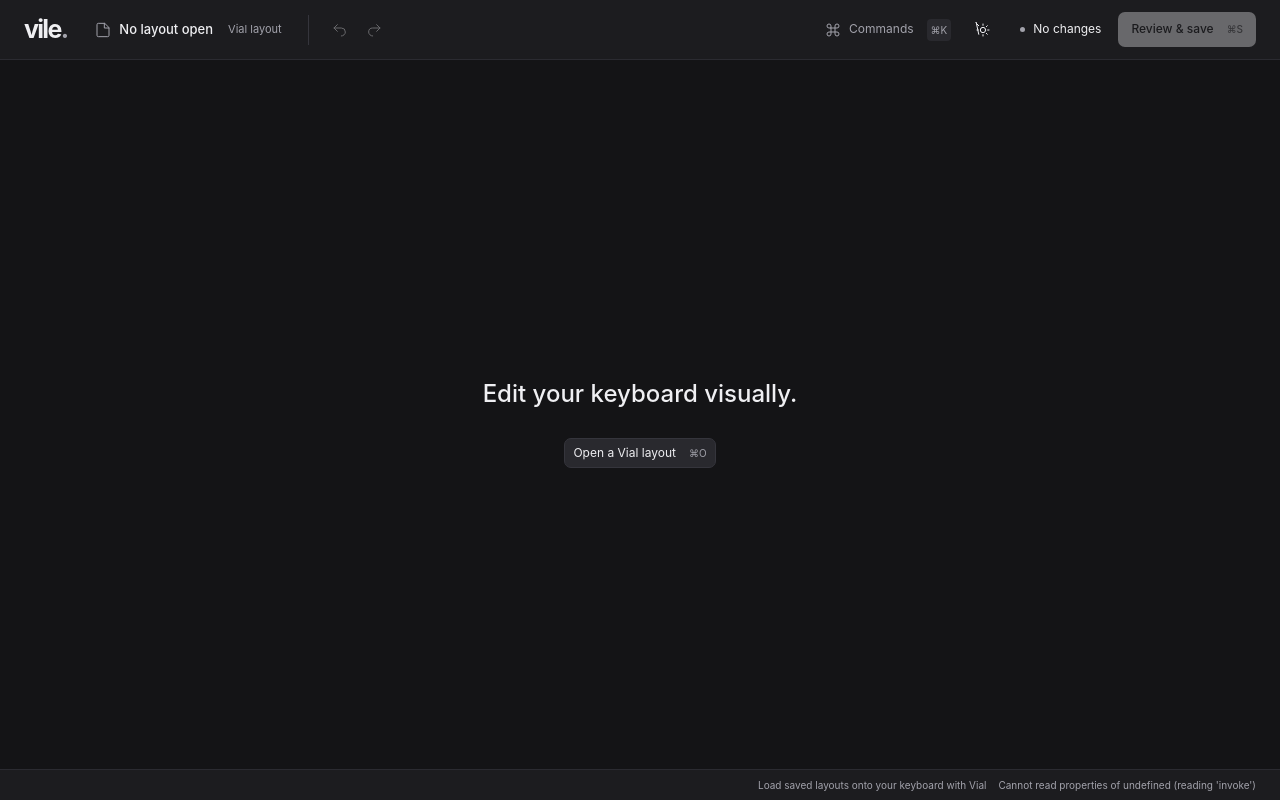
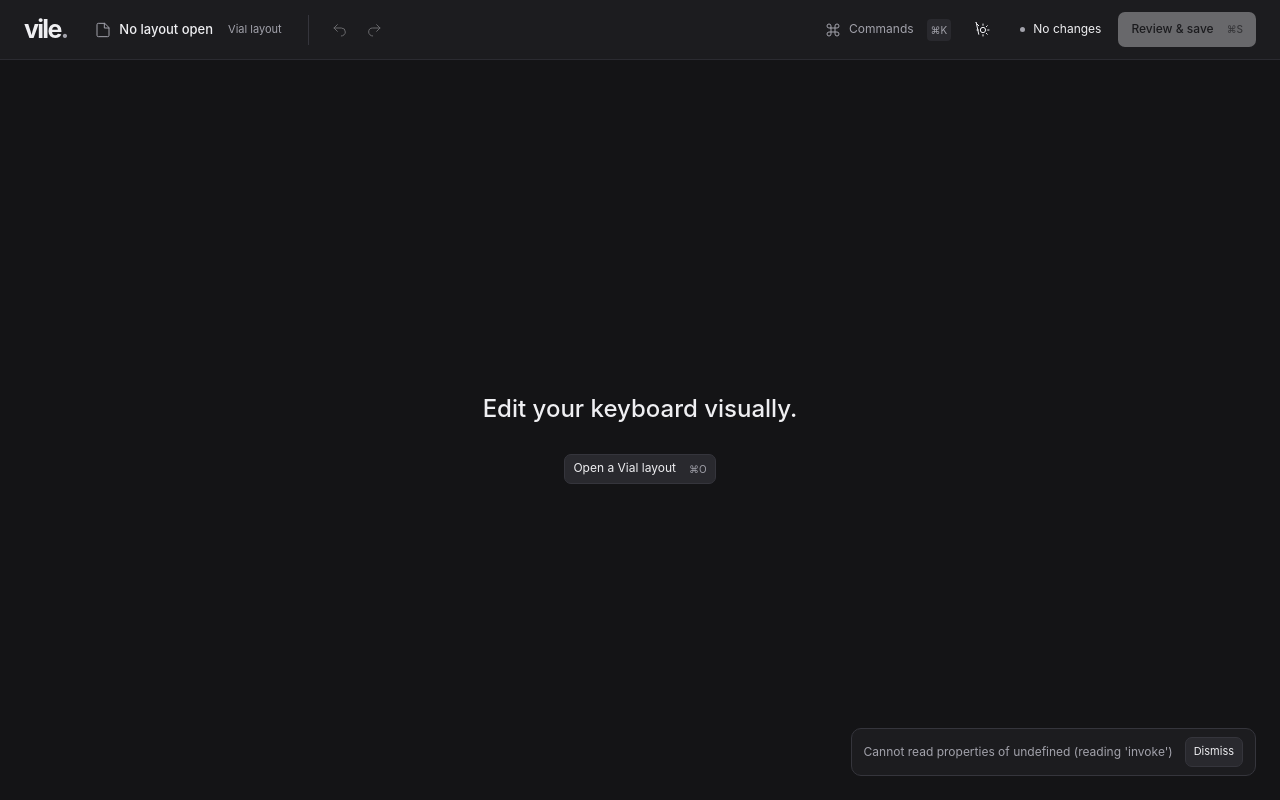
Before and after one commit to jemcorr/vile, a Svelte app in the folder app/: page / in a window 1280 px wide. Built offline with nearby package versions, Linux system fonts and the light colour scheme.

Commit message:
replace the footer with status toasts

```diff
--- a/app/src/App.svelte
+++ b/app/src/App.svelte
@@ -2,7 +2,7 @@
   import { onMount, tick } from "svelte";
   import { listen } from "@tauri-apps/api/event";
   import { api, errorText } from "./lib/api";
-  import { ui, setView } from "./lib/state.svelte";
+  import { notify, ui, setView } from "./lib/state.svelte";
   import { neighbor } from "./lib/grid";
   import { actionFor, type Action } from "./lib/keymap";
   import { COMMANDS, commandReason } from "./lib/palette";
@@ -73,6 +73,18 @@
     }
   });
   let busy = $state(false);
+  let toastVisible = $state(false);
+  $effect(() => {
+    void ui.messageSeq;
+    if (!ui.message) {
+      toastVisible = false;
+      return;
+    }
+    toastVisible = true;
+    if (ui.messageError) return;
+    const timer = setTimeout(() => (toastVisible = false), 3000);
+    return () => clearTimeout(timer);
+  });
   let definitionStatus = $state("");
   async function refreshGeometry(): Promise<void> {
     try {
@@ -104,7 +116,7 @@
       ui.mode === "palette" ||
       !(e.target instanceof Element) ||
       !e.target.matches(
-        ".app,.toolbar,.spacer,.layers,.workspace,.board,.board-heading,aside,.panels,.picker-dock,.picker,.picker-head,.tiles,footer",
+        ".app,.toolbar,.spacer,.layers,.workspace,.board,.board-heading,aside,.panels,.picker-dock,.picker,.picker-head,.tiles",
       )
     )
       return false;
@@ -258,7 +270,7 @@
       setView(await api.getView());
       return true;
     } catch (e) {
-      ui.message = errorText(e);
+      notify(errorText(e), true);
       return false;
     }
   }
@@ -267,10 +279,10 @@
     busy = true;
     try {
       setView(await api.applyOp(op));
-      ui.message = ui.view?.warnings.length ? ui.view.warnings.join("; ") : done;
+      notify(ui.view?.warnings.length ? ui.view.warnings.join("; ") : done);
       return true;
     } catch (e) {
-      ui.message = errorText(e);
+      notify(errorText(e), true);
       return false;
     } finally {
       busy = false;
@@ -285,7 +297,7 @@
       const view = await call();
       if (view) setView(view);
     } catch (e) {
-      ui.message = errorText(e);
+      notify(errorText(e), true);
     } finally {
       busy = false;
     }
@@ -316,11 +328,11 @@
       );
       if (existing < 0) {
         if (keys.length >= 4) {
-          ui.message = "A combo supports at most four distinct trigger keycodes";
+          notify("A combo supports at most four distinct trigger keycodes");
           return;
         }
         if (cell.code === 0) {
-          ui.message = "No key cannot be a combo trigger";
+          notify("No key cannot be a combo trigger");
           return;
         }
         keys.push(cell.wire);
@@ -351,15 +363,15 @@
   }
   function assign(key: KeycodeView): void {
     if (drafts) {
-      ui.message = "Apply or revert the macro draft before assigning keys";
+      notify("Apply or revert the macro draft before assigning keys");
       return;
     }
     if (ui.comboEditing !== null && activeFeaturePath[0] !== `combo[${ui.comboEditing}][4]`) {
-      ui.message = "Select this combo's output field before assigning from the picker";
+      notify("Select this combo's output field before assigning from the picker");
       return;
     }
     if (!selectedPaths.length) {
-      ui.message = "Select a key or keycode field first";
+      notify("Select a key or keycode field first");
       return;
     }
     if (ui.baseTarget) {
@@ -372,7 +384,7 @@
   }
   function patch(patch: KeyPartsPatch): void {
     if (drafts) {
-      ui.message = "Apply or revert the macro draft first";
+      notify("Apply or revert the macro draft first");
       return;
     }
     void apply({ type: "patchFields", paths: selectedPaths, patch });
@@ -384,18 +396,18 @@
       if (view) {
         resetDocument();
         setView(view);
-        ui.message = `Opened ${view.path}`;
+        notify(`Opened ${view.path}`);
         void refreshGeometry();
       }
     } catch (e) {
-      ui.message = errorText(e);
+      notify(errorText(e), true);
     } finally {
       busy = false;
     }
   }
   function beginSave(saveAs = false): void {
     if (drafts) {
-      ui.message = "Apply or revert the macro draft before saving";
+      notify("Apply or revert the macro draft before saving");
       return;
     }
     if (!ui.view) return;
@@ -413,7 +425,7 @@
       return;
     }
     if (review.revision !== ui.view.revision) {
-      ui.message = "The document changed. Review its current diff before saving";
+      notify("The document changed. Review its current diff before saving");
       review = {
         ...review,
         revision: ui.view.revision,
@@ -429,12 +441,12 @@
         setView(view);
         review = null;
         completed = true;
-        ui.message = `Saved ${view.path}`;
+        notify(`Saved ${view.path}`);
       }
     } catch (e) {
       const saveError = errorText(e);
       await refresh();
-      ui.message = saveError;
+      notify(saveError, true);
       if (review) review = { ...review, revision: -1, error: saveError };
     } finally {
       busy = false;
@@ -466,15 +478,15 @@
     if (id === "exportPng" && ui.view) {
       const view = ui.view;
       busy = true;
-      ui.message = "Rendering layer PNG…";
+      notify("Rendering layer PNG…");
       try {
         const { png, layerCount } = await renderLayerSheet(view);
         const path = await api.exportLayers(png, view.revision);
-        ui.message = path
-          ? `Exported ${layerCount} ${layerCount === 1 ? "layer" : "layers"} to ${path}`
-          : "PNG export canceled";
+        notify(
+          path ? `Exported ${layerCount} ${layerCount === 1 ? "layer" : "layers"} to ${path}` : "PNG export canceled",
+        );
       } catch (e) {
-        ui.message = errorText(e);
+        notify(errorText(e), true);
       } finally {
         busy = false;
       }
@@ -482,7 +494,7 @@
     }
     if (id === "undo" || id === "redo") {
       if (drafts) {
-        ui.message = "Apply or revert the macro draft first";
+        notify("Apply or revert the macro draft first");
         return;
       }
       await change(() => (id === "undo" ? api.undo() : api.redo()));
@@ -495,11 +507,11 @@
     }
     if (id === "swapKeys") {
       if (ui.selection.length !== 1) {
-        ui.message = "Select one key, then choose its swap target";
+        notify("Select one key, then choose its swap target");
         return;
       }
       ui.swapMark = ui.selection.map((key) => ({ layer: ui.layer, key }));
-      ui.message = "Click the key to swap with. Escape cancels.";
+      notify("Click the key to swap with. Escape cancels.");
       return;
     }
     const keyOps = {
@@ -967,11 +979,9 @@
         /><button onclick={() => (ui.mode = "normal")}>Cancel <kbd>Esc</kbd></button>
       </div>
     </div>{/if}
-  <footer>
-    <span class="footer-help">Load saved layouts onto your keyboard with Vial</span><span
-      role="status">{busy ? "Working…" : ui.message === "Definition refreshed" ? "" : ui.message}</span
-    >
-  </footer>
+  <div class="toast" class:shown={toastVisible || busy} role="status" aria-live="polite">
+    <span>{busy ? "Working…" : ui.message === "Definition refreshed" ? "" : ui.message}</span>{#if ui.messageError}<button class="toast-dismiss" aria-label="Dismiss message" onclick={() => (toastVisible = false)}>Dismiss</button>{/if}
+  </div>
   {#if ui.view?.warnings.length}<div class="warnings" role="status">
       {ui.view.warnings.join(" · ")}
     </div>{/if}
@@ -1151,7 +1161,7 @@
               localStorage.setItem("vile.vimRemaps", JSON.stringify(value));
               settings = false;
             } catch (e) {
-              ui.message = errorText(e);
+              notify(errorText(e), true);
             }
           }}>Apply</button
         ><button onclick={() => (settings = false)}>Cancel</button>
@@ -1263,20 +1273,6 @@
     font-size: 24px;
     font-weight: 500;
   }
-  footer {
-    display: flex;
-    gap: 16px;
-    justify-content: space-between;
-    padding: 7px 16px;
-    border-top: 1px solid var(--key-border);
-    font-size: 11px;
-    color: var(--muted);
-  }
-  footer > span {
-    overflow: hidden;
-    text-overflow: ellipsis;
-    white-space: nowrap;
-  }
   .warnings {
     padding: 6px 16px;
     color: var(--changed);
--- a/app/src/canvas.css
+++ b/app/src/canvas.css
@@ -322,7 +322,7 @@ kbd {
   grid-template-rows: minmax(0, 1fr);
 }
 .canvas-app .board {
-  padding: var(--space-5) var(--space-5) var(--space-3);
+  padding: var(--space-5) var(--space-5) var(--space-5);
   overflow: hidden;
 }
 .canvas-app .board-heading {
@@ -599,21 +599,32 @@ kbd {
 .canvas-app .builder .build-target {
   font-size: 10px;
 }
-.canvas-app footer {
-  min-height: 29px;
-  flex-shrink: 0;
-  padding: var(--space-2) var(--space-5);
+.canvas-app .toast {
+  position: fixed;
+  right: var(--space-5);
+  bottom: var(--space-5);
+  z-index: 50;
+  max-width: min(420px, calc(100vw - 2 * var(--space-5)));
+  display: flex;
+  align-items: center;
+  gap: var(--space-3);
+  padding: var(--space-2) var(--space-3);
   background: var(--chrome);
-  border-top: 1px solid var(--subtle-edge);
-  color: var(--muted);
-  font-size: 10px;
-  gap: var(--space-3);
-}
-.footer-help {
-  margin-left: auto;
-}
-.canvas-app footer [role="status"]:empty {
-  display: none;
+  border: 1px solid var(--edge);
+  border-radius: 10px;
+  color: var(--muted);
+  font-size: 12px;
+  opacity: 0;
+  pointer-events: none;
+  transition: opacity 200ms ease;
+}
+.canvas-app .toast.shown {
+  opacity: 1;
+  pointer-events: auto;
+}
+.canvas-app .toast-dismiss {
+  padding: 2px var(--space-2);
+  font-size: 11px;
 }
 .canvas-app .dialog {
   background: var(--chrome);
@@ -774,9 +785,6 @@ kbd {
   .canvas-app .picker > nav button {
     white-space: nowrap;
   }
-  .footer-help {
-    display: none;
-  }
 }
 @media (prefers-reduced-motion: reduce) {
   * {
@@ -856,7 +864,7 @@ kbd {
 /* One floating category bar. The picker opens over the canvas without reflow. */
 .canvas-app .board {
   position: relative;
-  padding-bottom: 32px;
+  padding-bottom: var(--space-5);
 }
 .canvas-app .keyboard-viewport {
   padding-bottom: 45px;
@@ -1365,7 +1373,7 @@ kbd {
   grid-template-columns: minmax(0, 1fr) 280px;
 }
 .canvas-app aside.feature-editor:not(.has-feature-inspection) {
-  padding-bottom: 32px;
+  padding-bottom: var(--space-5);
 }
 .feature-editor .inspector-heading {
   grid-column: 1 / -1;
--- a/app/src/components/MacroEditor.svelte
+++ b/app/src/components/MacroEditor.svelte
@@ -2,7 +2,7 @@
   import { pointerDrop, startPointerDrag } from "../lib/pointer-drag.svelte";
   import type { MacroActionDto, MacroActionKind, MacroDto, MacroUsage } from "../lib/types";
   import { api, errorText } from "../lib/api";
-  import { ui } from "../lib/state.svelte";
+  import { notify, ui } from "../lib/state.svelte";
   import Field from "./Field.svelte";
   import Icon from "./Icon.svelte";
   import { moveAction, macroSummary } from "../lib/macros";
@@ -91,7 +91,7 @@
   });
   function select(index: number): void {
     if (dirty) {
-      ui.message = "Apply or revert the macro draft first";
+      notify("Apply or revert the macro draft first");
       return;
     }
     selected = index;
--- a/app/src/lib/state.svelte.ts
+++ b/app/src/lib/state.svelte.ts
@@ -11,6 +11,8 @@ export const ui = $state({
   selection: [] as string[],
   mode: "normal" as Mode,
   message: "",
+  messageError: false,
+  messageSeq: 0,
   panel: "diff" as Panel,
   showCombos: false,
   inspectorPaths: [] as string[],
@@ -24,6 +26,13 @@ export const ui = $state({
   vimRemaps: {} as Record<string, string>,
   swapMark: null as KeyRefDto[] | null,
 });
+
+/** Show a status message. Failures pass error=true and stay until dismissed. */
+export function notify(text: string, error = false): void {
+  ui.message = text;
+  ui.messageError = error;
+  ui.messageSeq += 1;
+}
 
 /** Replace the view model and keep layer, cursor and selection valid. */
 export function setView(view: ViewModel | null): void {
```
Also changed, not shown: 1 other file (tests, documents, lock files or other folders).
